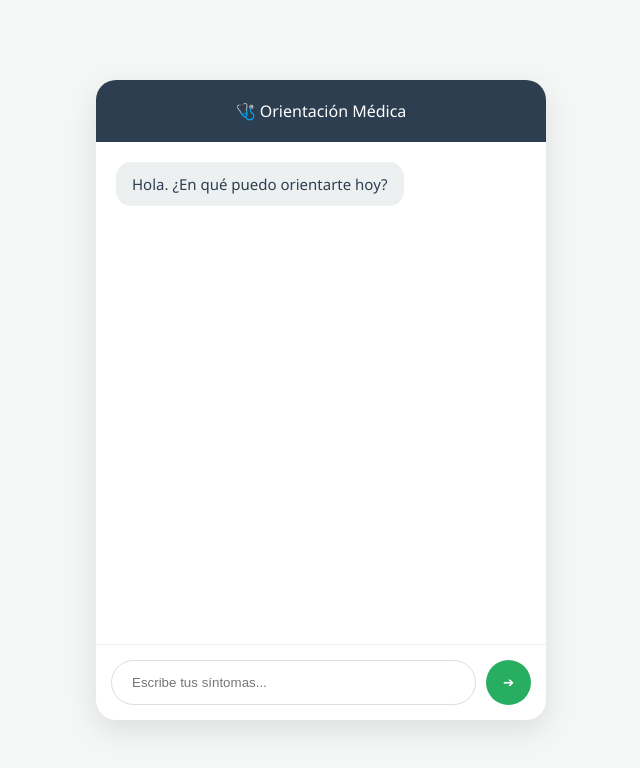
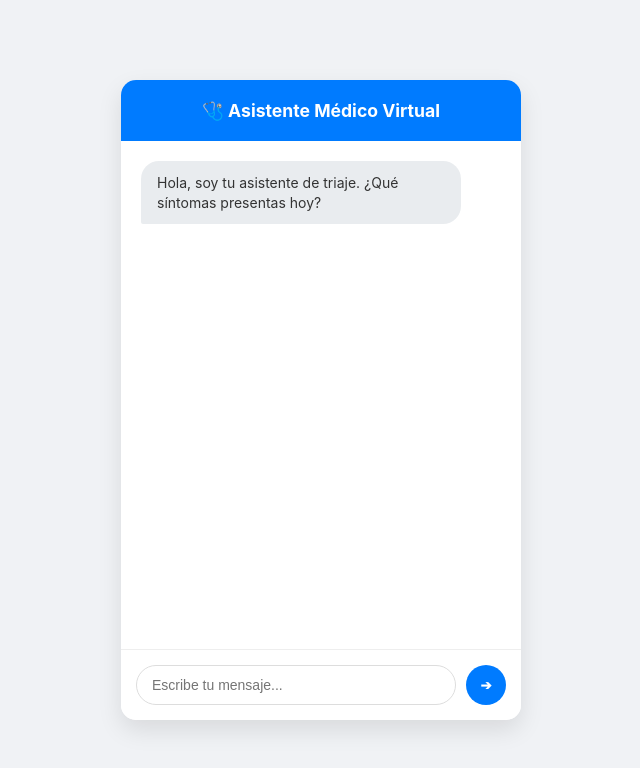
Before and after one commit to jesusmic01-a11y/bot-medico-ia, a website: page index.html in a window 1280 px wide. Shown: the whole page, without its empty margins (319-959 px from the left). Drawn offline with Linux system fonts and the light colour scheme.

Commit message:
Refactor index.html for improved chat interface

```diff
--- a/index.html
+++ b/index.html
@@ -1,55 +1,169 @@
-<!DOCTYPE html>
+<!doctype html>
 <html lang="es">
     <head>
-    <meta charset="UTF-8">
-    <meta name="viewport" content="width=device-width, initial-scale=1.0">
-    <title>Asistente Médico</title>
+        <meta charset="UTF-8" />
+        <meta name="viewport" content="width=device-width, initial-scale=1.0" />
+        <title>Asistente Médico IA</title>
         <style>
-        body { font-family: 'Segoe UI', Tahoma, Geneva, Verdana, sans-serif; background: #f4f7f6; margin: 0; display: flex; justify-content: center; align-items: center; height: 100vh; }
-        #chat-window { width: 100%; max-width: 450px; height: 80vh; background: white; border-radius: 20px; box-shadow: 0 10px 30px rgba(0,0,0,0.1); display: flex; flex-direction: column; }
-        #top { background: #2c3e50; color: white; padding: 20px; border-radius: 20px 20px 0 0; text-align: center; }
-        #history { flex: 1; padding: 20px; overflow-y: auto; display: flex; flex-direction: column; gap: 10px; }
-        .bubble { padding: 12px 16px; border-radius: 15px; font-size: 15px; max-width: 85%; }
-        .u { background: #3498db; color: white; align-self: flex-end; }
-        .b { background: #ecf0f1; color: #2c3e50; align-self: flex-start; }
-        #input-box { display: flex; padding: 15px; border-top: 1px solid #eee; }
-        input { flex: 1; border: 1px solid #ddd; border-radius: 25px; padding: 12px 20px; outline: none; }
-        button { background: #27ae60; color: white; border: none; border-radius: 50%; width: 45px; height: 45px; margin-left: 10px; cursor: pointer; }
+            /* Estilo general del cuerpo */
+            body {
+                font-family:
+                    -apple-system, BlinkMacSystemFont, "Segoe UI", Roboto,
+                    sans-serif;
+                background-color: #f0f2f5;
+                margin: 0;
+                display: flex;
+                justify-content: center;
+                align-items: center;
+                height: 100vh;
+            }
+
+            /* Contenedor del Chat */
+            #chat-container {
+                width: 90%;
+                max-width: 400px;
+                height: 80vh;
+                background: white;
+                border-radius: 15px;
+                box-shadow: 0 10px 25px rgba(0, 0, 0, 0.1);
+                display: flex;
+                flex-direction: column;
+                overflow: hidden;
+            }
+
+            /* Cabecera Azul */
+            #header {
+                background: #007bff;
+                color: white;
+                padding: 20px;
+                text-align: center;
+                font-weight: bold;
+                font-size: 1.1em;
+            }
+
+            /* Área de Mensajes */
+            #messages {
+                flex: 1;
+                padding: 20px;
+                overflow-y: auto;
+                display: flex;
+                flex-direction: column;
+                gap: 15px;
+            }
+
+            /* Burbujas */
+            .msg {
+                max-width: 80%;
+                padding: 12px 16px;
+                border-radius: 18px;
+                font-size: 14px;
+                line-height: 1.4;
+            }
+            .bot {
+                background: #e9ecef;
+                color: #333;
+                align-self: flex-start;
+                border-bottom-left-radius: 2px;
+            }
+            .user {
+                background: #007bff;
+                color: white;
+                align-self: flex-end;
+                border-bottom-right-radius: 2px;
+            }
+
+            /* Área de entrada de texto */
+            #input-area {
+                display: flex;
+                padding: 15px;
+                border-top: 1px solid #eee;
+                background: white;
+            }
+            input {
+                flex: 1;
+                border: 1px solid #ddd;
+                border-radius: 25px;
+                padding: 10px 15px;
+                outline: none;
+                font-size: 14px;
+            }
+            button {
+                background: #007bff;
+                color: white;
+                border: none;
+                border-radius: 50%;
+                width: 40px;
+                height: 40px;
+                margin-left: 10px;
+                cursor: pointer;
+                font-weight: bold;
+            }
         </style>
     </head>
     <body>
-<div id="chat-window">
-    <div id="top">🩺 Orientación Médica</div>
-    <div id="history"><div class="bubble b">Hola. ¿En qué puedo orientarte hoy?</div></div>
-    <div id="input-box">
-        <input type="text" id="msg" placeholder="Escribe tus síntomas...">
-        <button onclick="talk()">➔</button>
+        <div id="chat-container">
+            <div id="header">🩺 Asistente Médico Virtual</div>
+            <div id="messages">
+                <div class="msg bot">
+                    Hola, soy tu asistente de triaje. ¿Qué síntomas presentas
+                    hoy?
                 </div>
             </div>
+            <div id="input-area">
+                <input
+                    type="text"
+                    id="user-input"
+                    placeholder="Escribe tu mensaje..."
+                />
+                <button onclick="enviarMensaje()">➔</button>
+            </div>
+        </div>
+
         <script>
-    async function talk() {
-        const i = document.getElementById('msg');
-        const h = document.getElementById('history');
-        if(!i.value) return;
+            const messagesDiv = document.getElementById("messages");
+            const inputField = document.getElementById("user-input");
 
-        const userText = i.value;
-        h.innerHTML += `<div class="bubble u">${userText}</div>`;
-        i.value = "";
-        h.scrollTop = h.scrollHeight;
+            async function enviarMensaje() {
+                const texto = inputField.value.trim();
+                if (!texto) return;
+
+                // Mostrar mensaje del usuario
+                appendMessage(texto, "user");
+                inputField.value = "";
+
+                // Mostrar indicador de carga
+                const loadingMsg = appendMessage("Escribiendo...", "bot");
 
                 try {
-            const res = await fetch('/chat', {
-                method: 'POST',
-                headers: {'Content-Type': 'application/json'},
-                body: JSON.stringify({mensaje: userText})
+                    // Enviamos el mensaje al servidor (Replit)
+                    const response = await fetch("/chat", {
+                        method: "POST",
+                        headers: { "Content-Type": "application/json" },
+                        body: JSON.stringify({ mensaje: texto }),
                     });
-            const data = await res.json();
-            h.innerHTML += `<div class="bubble b">${data.respuesta}</div>`;
-        } catch {
-            h.innerHTML += `<div class="bubble b">Lo siento, intenta de nuevo en un momento.</div>`;
+                    const data = await response.json();
+
+                    // Reemplazar "Escribiendo..." con la respuesta real de Gemini
+                    loadingMsg.innerText = data.respuesta;
+                } catch (error) {
+                    loadingMsg.innerText =
+                        "Error: No pude conectarme al servidor.";
                 }
-        h.scrollTop = h.scrollHeight;
             }
+
+            function appendMessage(text, sender) {
+                const div = document.createElement("div");
+                div.className = `msg ${sender}`;
+                div.innerText = text;
+                messagesDiv.appendChild(div);
+                messagesDiv.scrollTop = messagesDiv.scrollHeight;
+                return div;
+            }
+
+            // Enviar con la tecla "Enter" del celular
+            inputField.addEventListener("keypress", (e) => {
+                if (e.key === "Enter") enviarMensaje();
+            });
         </script>
     </body>
 </html>
```
Lines whose indentation alone changed are shown as unchanged.
